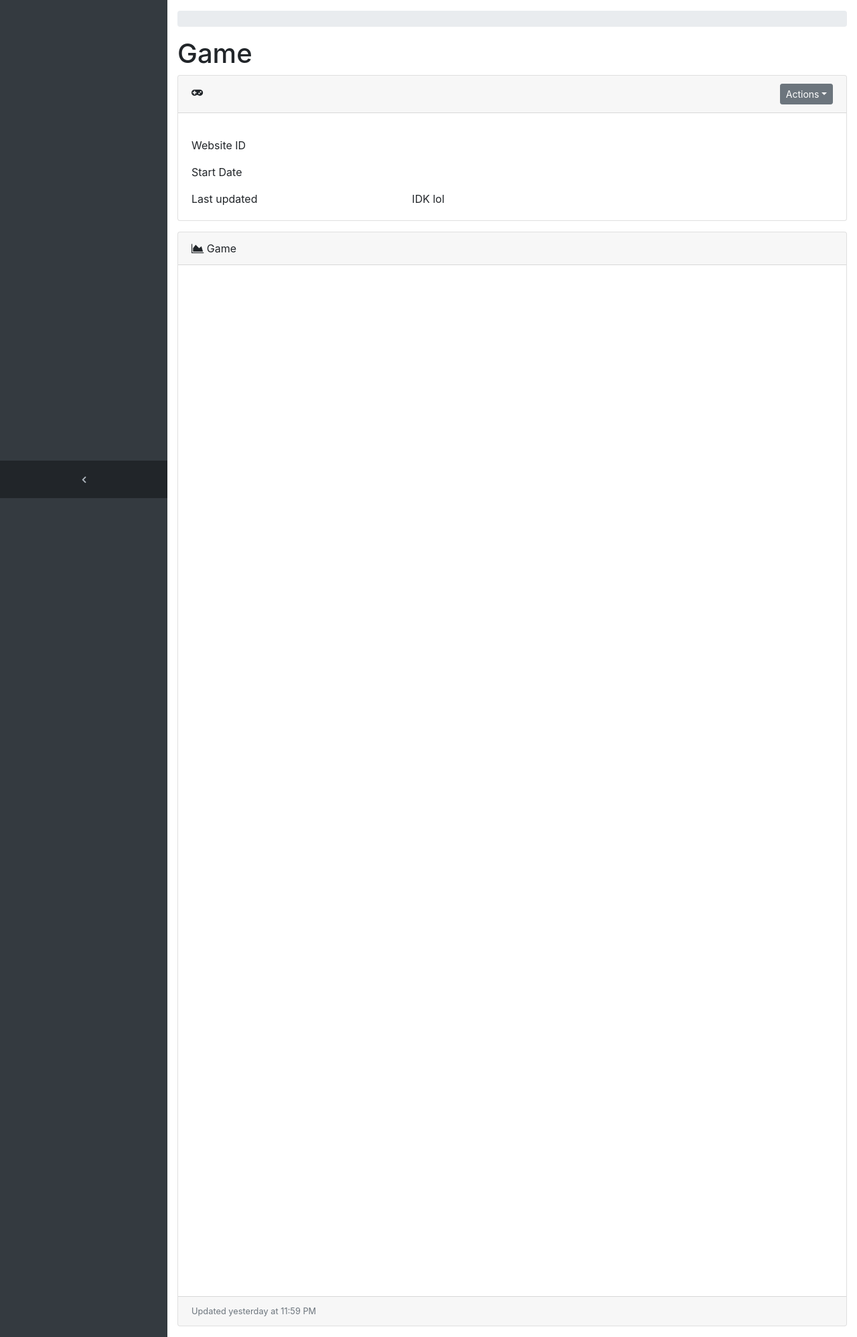
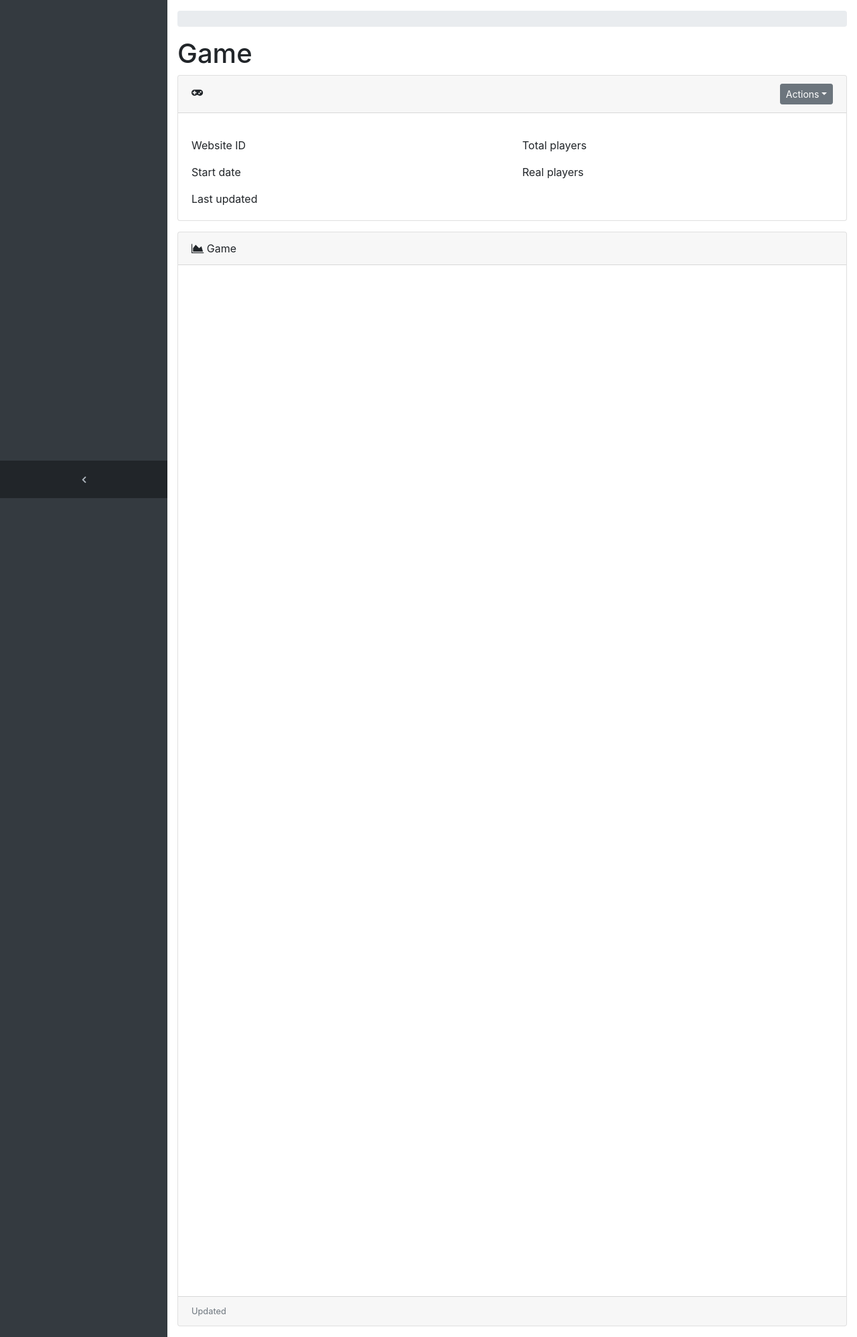
Before and after one commit to joostsijm/supremacy-stats, a Flask app: template app/templates/game/overview.html in a window 1280 px wide. Shown: the part 56-2053 px from the top of the page at 67% size. Run offline with Flask 2, Linux system fonts and the light colour scheme; the template is opened without the code that fills it, so the values that code supplies are empty; style sheets or scripts are compiled from the project's sources; some libraries are stand-ins or nearby versions.

Commit message:
Update game overview with information

```diff
--- a/app/templates/game/overview.html
+++ b/app/templates/game/overview.html
@@ -19,18 +19,30 @@
 			</div>
 		</div>
 	</div>
-	<div class="card-body">
-		<div class="row mt-3">
-			<div class="col-4">Website ID</div>
-			<div class="col-8"><a href="{{ game.supremacy_url }}" target="_blank">{{ game.game_id }}</a></div>
+	<div class="card-body row">
+		<div class="col-6">
+			<div class="row mt-3">
+				<div class="col">Website ID</div>
+				<div class="col"><a href="{{ game.supremacy_url }}" target="_blank">{{ game.game_id }}</a></div>
+			</div>
+			<div class="row mt-3">
+				<div class="col">Start date</div>
+				<div class="col">{{ game.start_at }}</div>
+			</div>
+			<div class="row mt-3">
+				<div class="col">Last updated</div>
+				<div class="col">{{ game.fetch_at_formatted }}</div>
+			</div>
 		</div>
-		<div class="row mt-3">
-			<div class="col-4">Start Date</div>
-			<div class="col-8">{{ game.start_at }}</div>
-		</div>
-		<div class="row mt-3">
-			<div class="col-4">Last updated</div>
-			<div class="col-8">IDK lol</div>
+		<div class="col-6">
+			<div class="row mt-3">
+				<div class="col">Total players</div>
+				<div class="col">{{ game.players.count() }}</div>
+			</div>
+			<div class="row mt-3">
+				<div class="col">Real players</div>
+				<div class="col">{{ game.active_players_count }}</div>
+			</div>
 		</div>
 	</div>
 </div>
@@ -41,7 +53,7 @@
 	<div class="card-body">
 		<div id="game_index" style="height: 1500px;"></div>
 	</div>
-	<div class="card-footer small text-muted">Updated yesterday at 11:59 PM</div>
+	<div class="card-footer small text-muted">Updated {{ game.last_fetch }}</div>
 </div>
 <table class="table table-bordered countrys" width="100%" cellspacing="0">
 	<thead>
```
Also changed, not shown: app/models/game.py (+21 -0 lines), 2 other files.
